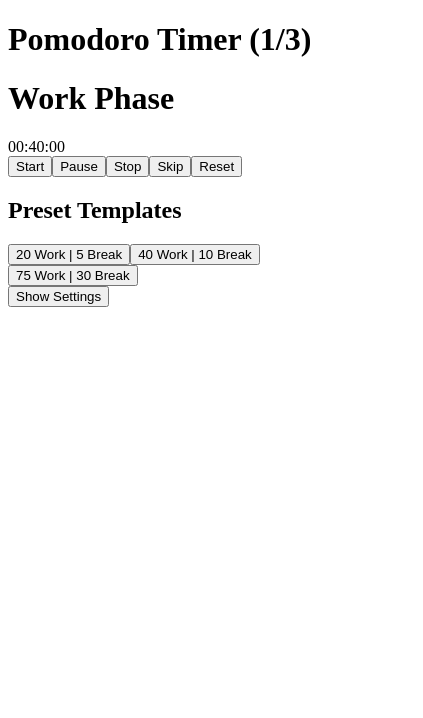
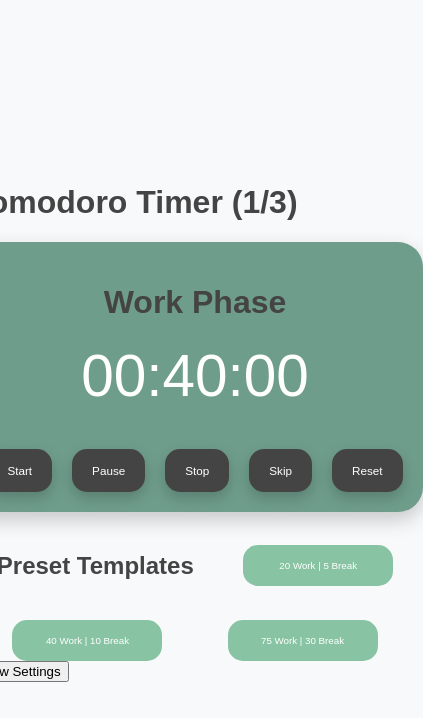
Before and after one commit to SirDanielIII/Anti-Brainrot, a React (Vite) app: page / in a window 390 px wide. Shown: the top 718 px of the page, 423 px wide, since content can reach past the window. Built offline with nearby package versions, Linux system fonts and the light colour scheme.

Commit message:
Your commit message

```diff
--- a/src/App.tsx
+++ b/src/App.tsx
@@ -6,6 +6,7 @@ import Settings from "./components/Settings";
 import ToggleButton from "./components/ToggleButton.tsx";
 import {TIMER} from "./enums/TIMER.ts";
 import {TimerMessage} from "./types/TimerMessage.ts";
+import './styles/styles.css';
 
 const App: React.FC = () => {
     const [workDuration, setWorkDuration] = useState(DEFAULT_VALUES.workDuration);
--- a/src/styles/styles.css
+++ b/src/styles/styles.css
@@ -2,141 +2,150 @@
 body {
   margin: 0;
   padding: 0;
-    font-family: Arial, sans-serif;
-    background-color: #f4f4f4; /* Optional: Add a subtle background color for contrast */
+  font-family: "MyFont", Arial, sans-serif;
+  background-color: #f8f9fa; /* Light background for contrast */
+  color: #444; /* Subtle dark text */
+  display: flex;
+  justify-content: center; /* Center horizontally */
+  align-items: center; /* Center vertically */
+  height: 100vh; /* Full screen height */
+  overflow: hidden; /* Prevent scrolling */
 }
 
 /* Timer Container */
 .timer-container {
-    width: 300px;
-    height: auto;
-    background-color: rgb(98, 121, 74); /* Work timer color */
-    border-radius: 15px; /* Smooth rectangular shape */
+  width: 100%; /* Full screen width */
+  height: 100%; /* Full screen height */
+  background-color: #6f9d8c; /* Soft green for calmness */
+  border-radius: 25px; /* Smooth rounded corners */
   display: flex;
-    flex-direction: column; /* Stack items vertically */
-    justify-content: center;
+  flex-direction: column;
+  justify-content: space-evenly; /* Space out items evenly */
   align-items: center;
-    box-shadow: 0 4px 10px rgba(0, 0, 0, 0.2); /* Adds a shadow effect */
-    padding: 20px; /* Adds internal spacing */
-    box-sizing: border-box; /* Ensures padding is part of the width/height */
-    margin: 20px auto; /* Centers the container */
+  box-shadow: 0 8px 20px rgba(0, 0, 0, 0.2); /* Add more depth */
+  padding: 40px; /* Larger padding for spacing */
+  box-sizing: border-box;
 }
 
 /* Timer Display */
 .timer {
-    font-size: 90px; /* 2.5x bigger than the original 36px */
-    color: white;
-    margin-bottom: 20px;
+  font-size: 12vw; /* Larger timer text */
+  color: #fff; /* White text for contrast */
   text-align: center;
+  margin-bottom: 40px;
 }
 
 /* Controls Section */
 .controls {
   display: flex;
-    justify-content: center; /* Center the buttons horizontally */
-    align-items: center; /* Vertically align the buttons */
-    gap: 20px; /* Adds equal spacing between buttons */
-    margin-bottom: 20px; /* Add spacing below the controls section */
+  justify-content: space-evenly; /* Distribute buttons evenly */
+  align-items: center;
+  gap: 20px; /* Add spacing between buttons */
+  width: 100%; /* Full container width */
+  max-width: 1200px; /* Cap the width for very large screens */
 }
 
 .controls button {
-    min-width: 120px; /* Ensures uniform button width */
-    padding: 15px 30px; /* Increased padding for larger buttons */
-    font-size: 16px; /* Slightly larger font size */
+  flex: 1 1 calc(18% - 20px); /* Adjust button size dynamically */
+  max-width: 200px; /* Cap the width */
+  padding: 20px 30px; /* Larger padding for bigger buttons */
+  font-size: 2vw; /* Larger font size for better readability */
   color: white;
   border: none;
-    border-radius: 5px;
-    background-color: #333; /* Dark background for buttons */
+  border-radius: 15px; /* Rounded corners */
+  background-color: #444; /* Dark gray buttons */
   cursor: pointer;
-    text-align: center; /* Centers text inside the button */
+  text-align: center;
+  box-shadow: 0 6px 15px rgba(0, 0, 0, 0.2); /* Subtle shadow */
+  transition: background-color 0.3s, transform 0.2s;
 }
 
 .controls button:hover {
   background-color: #555;
+  transform: translateY(-4px); /* Slight lift effect */
+}
+
+/* Templates Section */
+.templates {
+  display: flex;
+  flex-wrap: wrap; /* Allow templates to wrap */
+  justify-content: space-evenly; /* Evenly space templates */
+  align-items: center;
+  gap: 20px; /* Add spacing between templates */
+  width: 100%; /* Full width of the container */
+  max-width: 1200px; /* Cap the width */
+  margin-top: 20px;
+}
+
+.templates button {
+  flex: 1 1 calc(30% - 20px); /* Adjust template button size dynamically */
+  max-width: 200px; /* Cap the width */
+  padding: 20px 25px; /* Larger padding */
+  background-color: #88c4a3; /* Light green for templates */
+  color: white;
+  border: none;
+  border-radius: 15px; /* Rounded corners */
+  font-size: 1.5vw; /* Larger font size for readability */
+  cursor: pointer;
+  text-align: center;
+  transition: background-color 0.3s, transform 0.2s;
+}
+
+.templates button:hover {
+  background-color: #7ab094; /* Slightly darker green */
+  transform: translateY(-4px);
 }
 
 /* Settings Section */
 .settings {
   display: flex;
-    flex-direction: column; /* Stack elements vertically */
-    justify-content: center; /* Center settings section */
-    align-items: center; /* Align items to center */
-    gap: 15px; /* Adds equal spacing between fields */
-    margin-top: 20px; /* Adds spacing between settings and other elements */
+  flex-direction: column;
+  justify-content: center;
+  align-items: center;
+  gap: 30px; /* Add spacing between settings */
+  width: 100%; /* Full width */
 }
 
 .settings label {
-    font-size: 14px;
+  font-size: 1.8vw; /* Larger labels for readability */
   color: white;
-    text-align: center; /* Centers text inside the label */
+  text-align: center;
 }
 
 input[type="number"] {
-    width: 100px; /* Ensures consistent input width */
-    padding: 5px;
-    border: 1px solid #ccc;
-    border-radius: 4px;
-    text-align: center; /* Centers the input value */
+  width: 120px; /* Wider input fields */
+  padding: 15px;
+  font-size: 1.5vw; /* Larger font size */
+  border: 1px solid #ddd;
+  border-radius: 8px;
+  text-align: center;
 }
 
-  /* Settings Buttons */
-  .settings button {
-    min-width: 120px; /* Ensures consistent button width in settings */
-    margin-top: 10px;
-    padding: 10px 20px;
-    font-size: 14px;
-    color: white;
-    border: none;
-    border-radius: 5px;
-    background-color: #333;
-    cursor: pointer;
-    text-align: center; /* Centers text inside the button */
+/* Responsive Design */
+@media (max-width: 768px) {
+  .timer-container {
+    padding: 20px;
   }
 
-  .settings button:hover {
-    background-color: #555;
+  .timer {
+    font-size: 15vw; /* Dynamically adjust for smaller screens */
   }
 
-  .hidden {
-    display: none;
-  }
-
-  .templates {
-    margin-top: 20px;
+  .controls button {
+    flex: 1 1 calc(30% - 10px); /* Adjust for smaller screens */
+    max-width: 150px;
+    padding: 15px 20px; /* Reduce padding slightly */
+    font-size: 3vw; /* Adjust font size for buttons */
   }
 
   .templates button {
-    margin: 5px;
-    padding: 10px 20px;
-    background-color: #4caf50;
-    color: white;
-    border: none;
-    border-radius: 5px;
-    cursor: pointer;
+    flex: 1 1 calc(45% - 10px); /* Adjust for smaller screens */
+    max-width: 150px;
+    padding: 15px 20px;
+    font-size: 2.5vw; /* Adjust font size for templates */
   }
 
-  .templates button:hover {
-    background-color: #45a049;
+  .settings label {
+    font-size: 2.5vw; /* Larger labels for smaller screens */
   }
-
-  /* Custom Font */
-  @font-face {
-    font-family: "MyFont";
-    src: url("fonts/Nighty.ttf") format("truetype");
-    font-weight: normal;
 }
-
-  /* Apply Custom Font */
-  body {
-    font-family: "MyFont", Arial, sans-serif;
-  }
-
-  h1, h2, h3 {
-    font-family: "MyFont";
-    font-weight: bold;
-    text-align: center;
-  }
-
-  button {
-    font-family: "MyFont", Arial, sans-serif;
-  }
```
Lines whose indentation alone changed are shown as unchanged.
